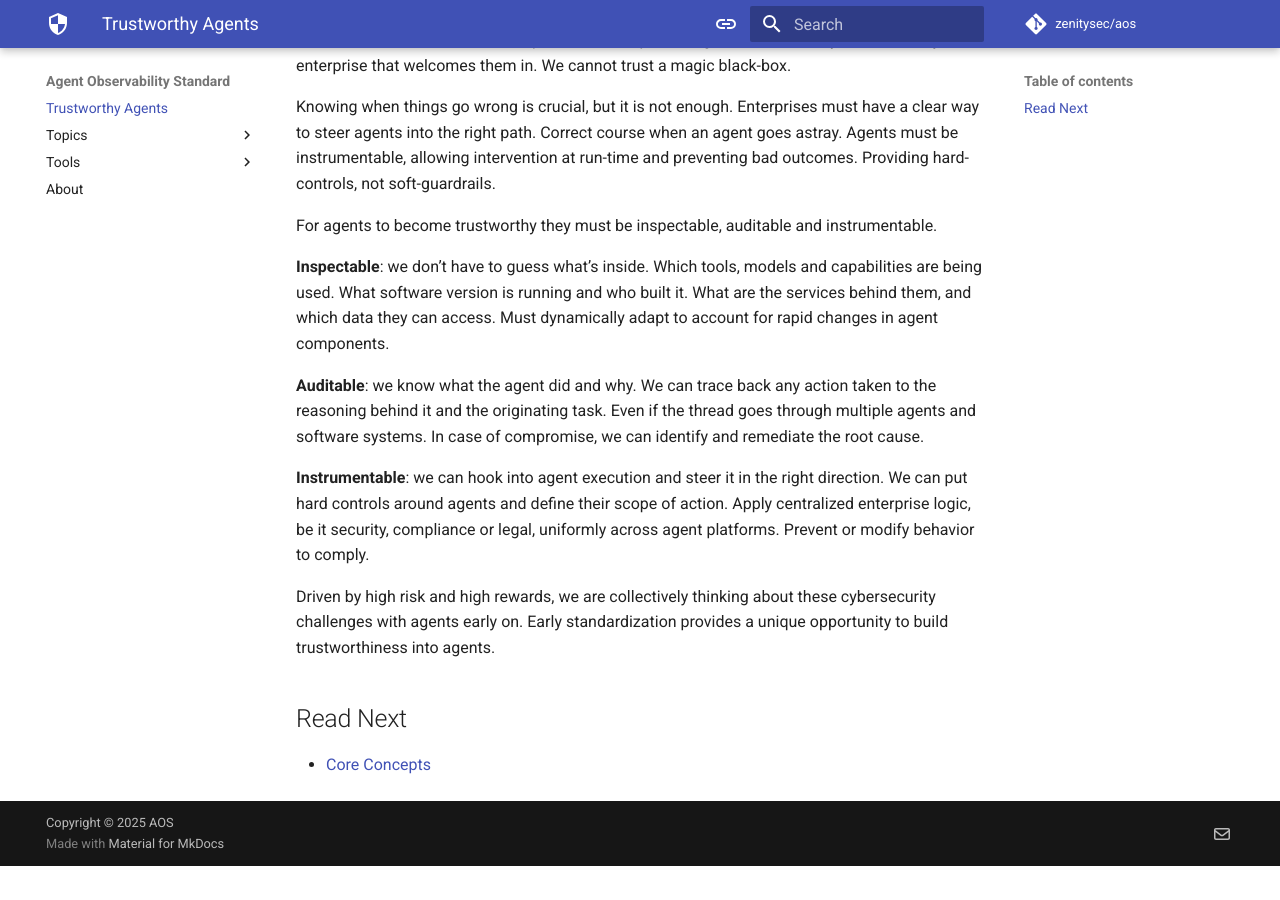
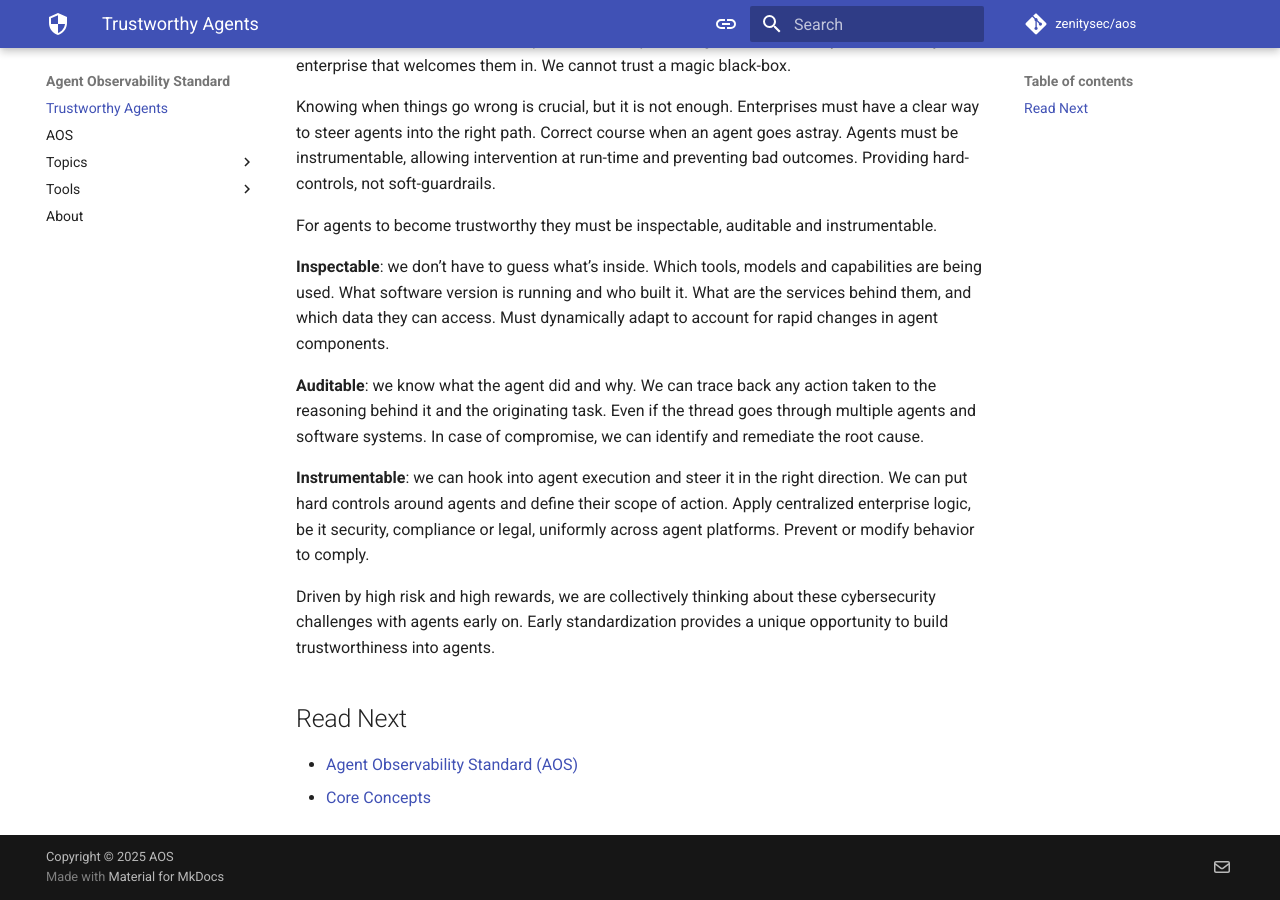
Before and after one commit to zenitysec/AOS, an MkDocs documentation site: the page built from docs/README.md, in a window 1280 px wide and 900 px high, scrolled down 626 px. Built offline with MkDocs 1.6.1 and Material for MkDocs 9.7.7, drawn with Linux system fonts in a browser that asks for light colours; comment, search, counter and statistics services are not loaded; before the commit the page ends 1492 px from its top, so only the background shows below that.

Commit message:
reintro aos main page

```diff
--- a/docs/README.md
+++ b/docs/README.md
@@ -53,4 +53,5 @@ Early standardization provides a unique opportunity to build trustworthiness int
 
 ## Read Next
 
+- [Agent Observability Standard (AOS)](./aos.md)
 - [Core Concepts](./core_concepts.md)
--- a/mkdocs.yml
+++ b/mkdocs.yml
@@ -70,6 +70,7 @@ extra:
 
 nav:
   - Trustworthy Agents: README.md
+  - AOS: aos.md
   - Topics:
     - Core concepts: topics/core_concepts.md
     - AOS in Action: topics/AOS_in_action_example.md
```
Also changed, not shown: docs/aos.md (added).
